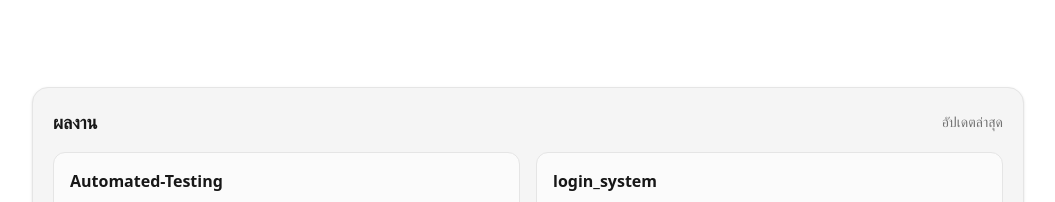
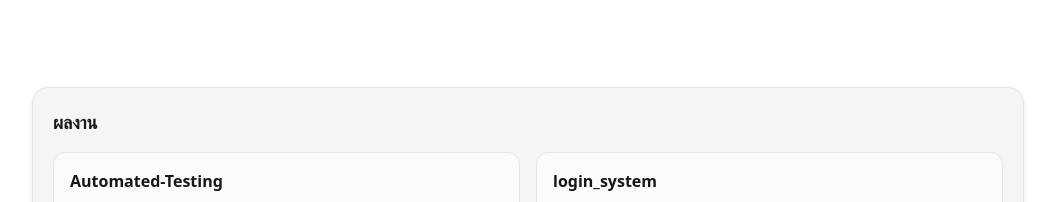
Before and after one commit to wayu678/Resume, a React (Vite) app: page / in a window 1280 px wide. Shown: the part 1096-1298 px from the top of the page, without its empty margins (112-1167 px from the left). Built offline with nearby package versions, Linux system fonts and the light colour scheme.

Commit message:
Remove last update

```diff
--- a/src/App.tsx
+++ b/src/App.tsx
@@ -241,7 +241,6 @@ function App() {
           <div className="mt-4 md:mt-6 bg-neutral-100 dark:bg-neutral-900 rounded-2xl p-4 md:p-5 border border-neutral-200 dark:border-neutral-800 shadow-sm">
             <div className="flex items-center justify-between">
               <h3 className="text-lg font-semibold text-neutral-900 dark:text-white">{translate('ผลงาน', 'Projects')}</h3>
-              <span className="text-sm text-neutral-500">{translate('อัปเดตล่าสุด', 'Latest updates')}</span>
             </div>
 
 
```
